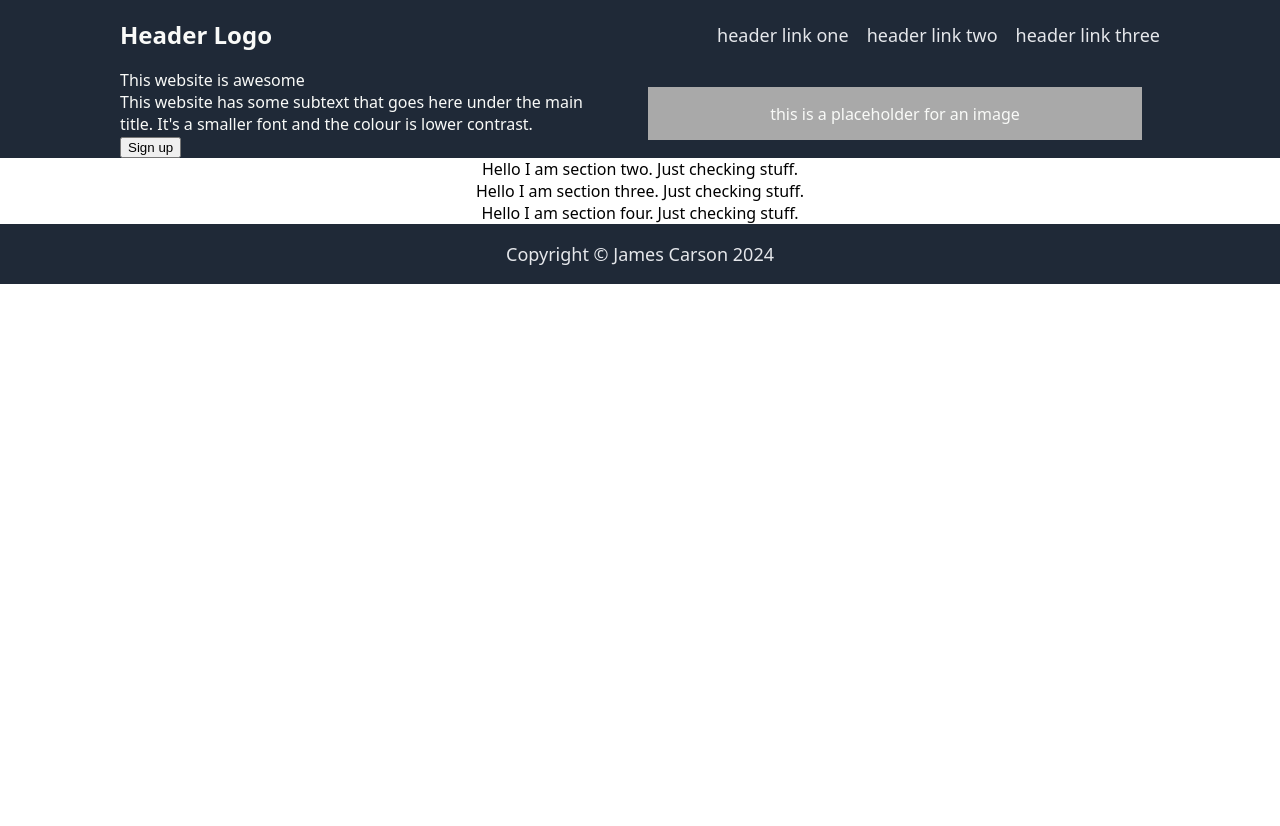
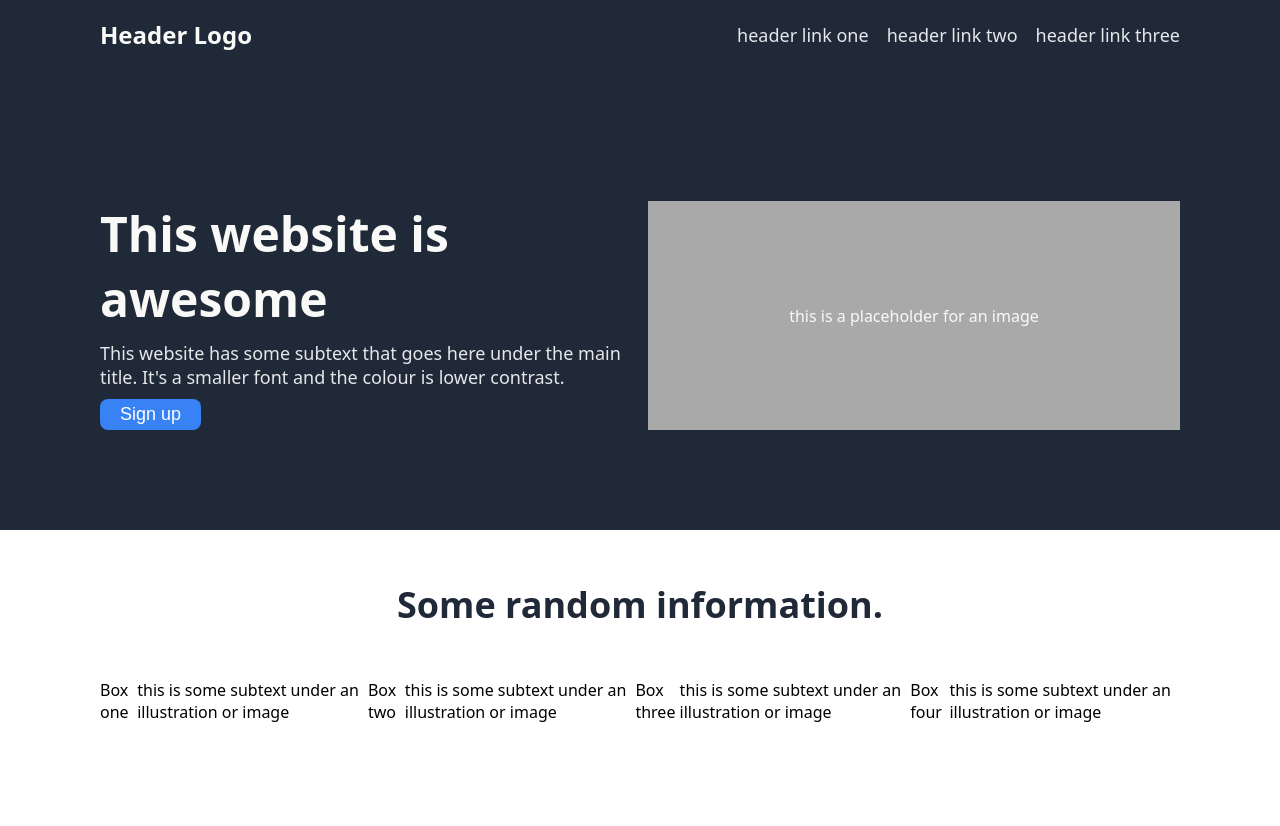
Before and after one commit to james-carson/odin-landing-page, a plain HTML site: page index.html in a window 1280 px wide. Shown: the top 826 px of the page. Before the commit the page ends 800 px from the top, so only its background shows below. Drawn offline with Linux system fonts and the light colour scheme.

Commit message:
finish section one
Probably have the padding etc correct now.

Will need to see how the items change when the website is stretched.

Moving on to section two now. Already started. Probelm with the boxes.

```diff
--- a/index.html
+++ b/index.html
@@ -51,7 +51,17 @@
 
         <div class="section_two">
 
-            Hello I am section two. Just checking stuff.
+            <div class="section_two_header">Some random information.</div>
+            <div class="box_container">
+                <div class="box">Box one</div>
+                    this is some subtext under an illustration or image
+                <div class="box">Box two</div>
+                    this is some subtext under an illustration or image
+                <div class="box">Box three</div>
+                    this is some subtext under an illustration or image
+                <div class="box">Box four</div>
+                    this is some subtext under an illustration or image
+            </div>
 
         </div>
 
--- a/styles.css
+++ b/styles.css
@@ -12,7 +12,8 @@ body{
     justify-content: space-between;
     align-items: center;
     background-color: #1F2937;
-    padding: 18px 120px;
+    width: auto;
+    padding: 18px 100px 100px 100px;
 }
 
 .header_logo{
@@ -42,41 +43,44 @@ a{
     display: flex;
     flex-direction: column;
     align-items: center;
-
-    /* Remember to add vertical  padding */
-    /* padding: 0 120px; */
-    /* Trying to sort out the filling here */
-    /* flex-wrap: wrap;
-    justify-content: space-around;
-    margin: 0 auto; */
 }
 
 .section_one{
     display: flex;
     flex: 1;
+    justify-content: center;
     background-color: #1F2937;
     color:#F9FAF8;
     gap: 16px;
-    padding: 0 120px;
-    /* justify-content: space-around; */
+    width: auto;
+    padding: 50px 100px 100px 100px;
 }
 
 .one_left{
     display: flex;
     flex: 1;
     flex-direction: column;
+    flex-wrap: wrap;
+    gap: 10px;
 }
 
 .hero_text{
-
+    font-size: 48px;
+    font-weight: 900;
 }
 
 .hero_subtext{
-
+    font-size: 18px;
+    color: #E5E7EB;
 }
 
 button{
-
+    background-color: #3882F6;
+    color: white;
+    font-size: 18px;
+    padding: 5px 20px;
+    border-radius: 8px;
+    border: 0px;
 }
 
 .one_right{
@@ -85,28 +89,49 @@ button{
     justify-content: center;
     align-items: center;
     background: darkgray;
-    margin: 18px;
 }
 
 .section_two{
     display: flex;
+    flex-direction: column;
     flex: 1;
-    flex-wrap: wrap;
-    padding: 0 120px;
+    justify-content: center;
+    align-items: center;
+    gap: 50px;
+    padding: 50px 100px 100px 100px;
+}
+
+.section_two_header{
+    font-size: 36px;
+    font-weight: 800;
+    color: #1F2937;
+}
+
+.box_container{
+    display: flex;
+}
+
+.box{
+
+    display: flex;
+    flex-direction: column;
+    border: 10px;
+    border-color: #3882F6;
+    border-radius: 8px;
 }
 
 .section_three{
     display: flex;
     flex: 1;
     flex-wrap: wrap;
-    padding: 0 120px;
+    padding: 50px 100px 100px 100px;
 }
 
 .section_four{
     display: flex;
     flex: 1;
     flex-wrap: wrap;
-    padding: 0 120px;
+    padding: 50px 100px 100px 100px;
 }
 
 .footer{
@@ -117,5 +142,5 @@ button{
     background-color: #1F2937;
     font-size: 18px;
     color: #E5E7EB;
-    padding: 18px 120px;
+    padding: 18px 100px;
 }
```
